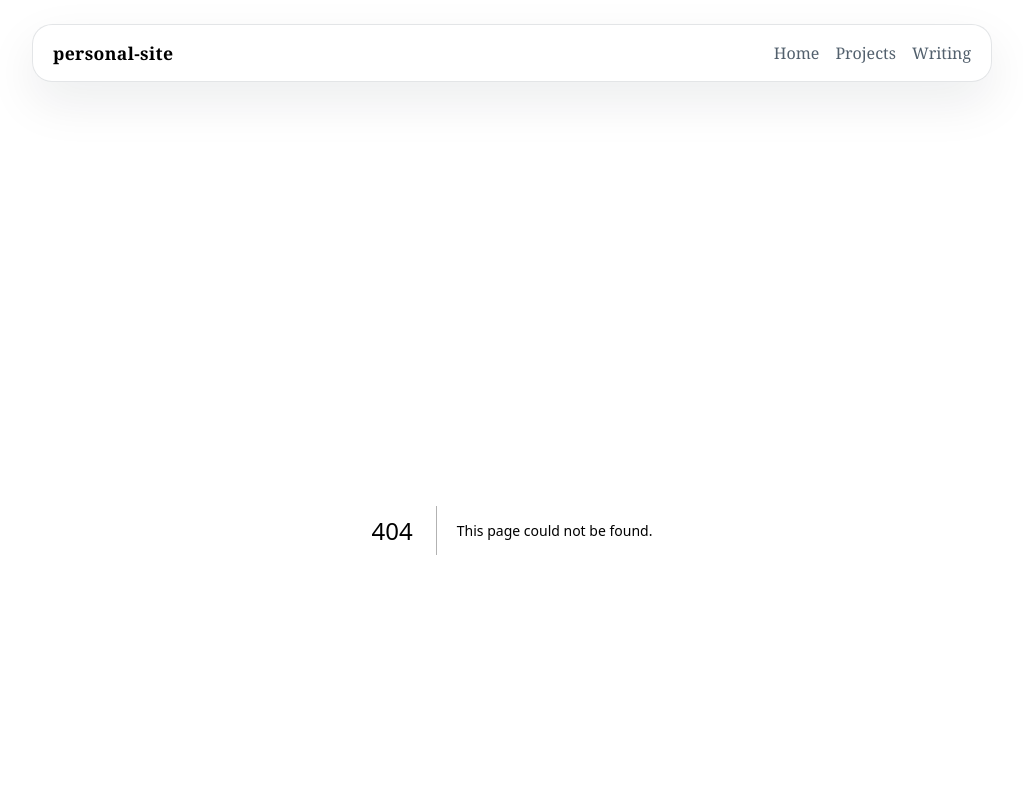
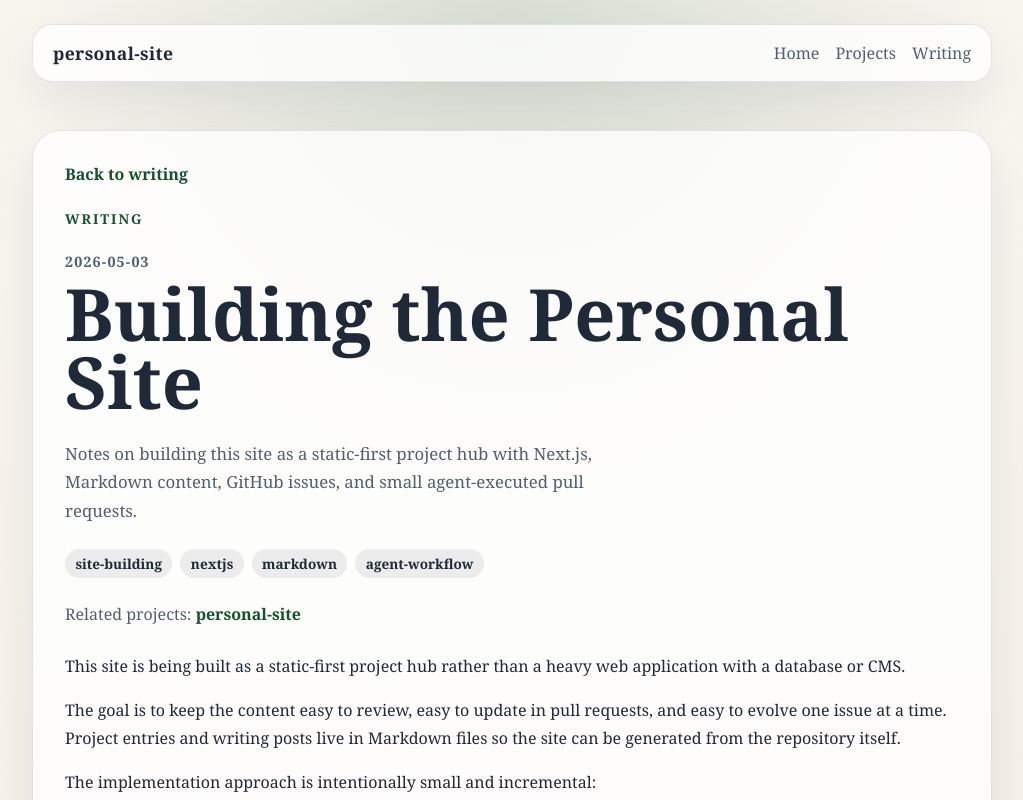
Before and after one commit to jjmgoss/personal-site, a Next.js app: page /writing/building-the-personal-site in a window 1280 px wide. Before the commit this address had no page. Shown: the top 800 px of the page, without its empty margins (128-1151 px from the left). Built offline with nearby package versions, Linux system fonts and the light colour scheme.

Commit message:
[agent-task] Build writing/log section

```diff
--- a/app/globals.css
+++ b/app/globals.css
@@ -222,6 +222,74 @@ h1 {
   text-decoration: underline;
 }
 
+.post-list {
+  display: grid;
+  gap: 1rem;
+  margin: 0;
+  padding: 0;
+  list-style: none;
+}
+
+.post-card {
+  display: grid;
+  gap: 1rem;
+  padding: 1rem 1.25rem;
+  border: 1px solid var(--border);
+  border-radius: 18px;
+  background: rgba(255, 255, 255, 0.72);
+}
+
+.post-card h2,
+.post-card p {
+  margin: 0;
+}
+
+.post-card h2 {
+  font-size: 1.5rem;
+}
+
+.post-date {
+  margin: 0;
+  color: var(--muted);
+  font-size: 0.9rem;
+  font-weight: 700;
+  letter-spacing: 0.08em;
+  text-transform: uppercase;
+}
+
+.tag-list {
+  display: flex;
+  flex-wrap: wrap;
+  gap: 0.5rem;
+  margin: 0;
+  padding: 0;
+  list-style: none;
+}
+
+.tag-pill {
+  padding: 0.3rem 0.65rem;
+  border-radius: 999px;
+  background: rgba(31, 41, 55, 0.08);
+  color: var(--foreground);
+  font-size: 0.85rem;
+  font-weight: 700;
+}
+
+.post-meta {
+  margin: 0;
+  color: var(--muted);
+  line-height: 1.6;
+}
+
+.post-meta a {
+  color: var(--accent);
+  font-weight: 700;
+}
+
+.writing-detail {
+  gap: 1.5rem;
+}
+
 @media (max-width: 640px) {
   .site-header {
     align-items: flex-start;
--- /dev/null
+++ b/app/writing/[slug]/page.tsx
@@ -0,0 +1,59 @@
+import Link from 'next/link';
+import { notFound } from 'next/navigation';
+import ReactMarkdown from 'react-markdown';
+import { getWritingEntry, getWritingSlugs } from '@/lib/content/writing';
+
+type WritingDetailPageProps = {
+  params: Promise<{
+    slug: string;
+  }>;
+};
+
+export async function generateStaticParams() {
+  const slugs = await getWritingSlugs();
+  return slugs.map((slug) => ({ slug }));
+}
+
+export default async function WritingDetailPage({ params }: WritingDetailPageProps) {
+  const { slug } = await params;
+  const entry = await getWritingEntry(slug);
+
+  if (!entry) {
+    notFound();
+  }
+
+  return (
+    <article className="stack writing-detail">
+      <Link className="back-link" href="/writing">
+        Back to writing
+      </Link>
+      <p className="eyebrow">Writing</p>
+      <div className="stack-tight">
+        <p className="post-date">{entry.date}</p>
+        <h1>{entry.title}</h1>
+      </div>
+      <p className="lede">{entry.summary}</p>
+      <ul className="tag-list">
+        {entry.tags.map((tag) => (
+          <li className="tag-pill" key={tag}>
+            {tag}
+          </li>
+        ))}
+      </ul>
+      {entry.related_projects.length > 0 ? (
+        <p className="post-meta">
+          Related projects:{' '}
+          {entry.related_projects.map((projectSlug, index) => (
+            <span key={projectSlug}>
+              {index > 0 ? ', ' : ''}
+              <Link href={`/projects/${projectSlug}`}>{projectSlug}</Link>
+            </span>
+          ))}
+        </p>
+      ) : null}
+      <div className="markdown-body">
+        <ReactMarkdown>{entry.content}</ReactMarkdown>
+      </div>
+    </article>
+  );
+}
--- /dev/null
+++ b/content/writing/building-the-personal-site.md
@@ -0,0 +1,30 @@
+---
+title: Building the Personal Site
+slug: building-the-personal-site
+date: 2026-05-03
+summary: Notes on building this site as a static-first project hub with Next.js, Markdown content, GitHub issues, and small agent-executed pull requests.
+tags:
+  - site-building
+  - nextjs
+  - markdown
+  - agent-workflow
+related_projects:
+  - personal-site
+---
+
+This site is being built as a static-first project hub rather than a heavy web
+application with a database or CMS.
+
+The goal is to keep the content easy to review, easy to update in pull requests,
+and easy to evolve one issue at a time. Project entries and writing posts live
+in Markdown files so the site can be generated from the repository itself.
+
+The implementation approach is intentionally small and incremental:
+
+- use Next.js App Router with TypeScript
+- store content in Markdown with frontmatter
+- plan work in GitHub issues
+- ship changes as focused, agent-executed pull requests
+
+That approach keeps the site public-safe and maintainable while it grows into a
+better catalog of projects, notes, and deployment writeups.
--- /dev/null
+++ b/lib/content/writing.ts
@@ -0,0 +1,129 @@
+import { readFile, readdir } from 'node:fs/promises';
+import path from 'node:path';
+import matter from 'gray-matter';
+import { getProjectSlugs } from '@/lib/content/projects';
+
+export type WritingMetadata = {
+  title: string;
+  slug: string;
+  date: string;
+  summary: string;
+  tags: string[];
+  related_projects: string[];
+};
+
+export type WritingEntry = WritingMetadata & {
+  content: string;
+};
+
+const writingDirectory = path.join(process.cwd(), 'content', 'writing');
+
+function isNonEmptyString(value: unknown): value is string {
+  return typeof value === 'string' && value.trim().length > 0;
+}
+
+function requireStringField(data: Record<string, unknown>, field: string, filePath: string): string {
+  const value = data[field];
+
+  if (!isNonEmptyString(value)) {
+    throw new Error(`Invalid writing frontmatter in ${filePath}: "${field}" is required.`);
+  }
+
+  return value.trim();
+}
+
+function requireStringArrayField(
+  data: Record<string, unknown>,
+  field: string,
+  filePath: string,
+  options: { allowEmpty?: boolean } = {}
+): string[] {
+  const value = data[field];
+
+  if (!Array.isArray(value) || value.some((item) => !isNonEmptyString(item))) {
+    throw new Error(`Invalid writing frontmatter in ${filePath}: "${field}" must be a list of strings.`);
+  }
+
+  if (!options.allowEmpty && value.length === 0) {
+    throw new Error(`Invalid writing frontmatter in ${filePath}: "${field}" must not be empty.`);
+  }
+
+  return value.map((item) => item.trim());
+}
+
+function requireDateField(data: Record<string, unknown>, field: string, filePath: string): string {
+  const rawValue = data[field];
+  const value = rawValue instanceof Date ? rawValue.toISOString().slice(0, 10) : requireStringField(data, field, filePath);
+
+  if (Number.isNaN(Date.parse(value))) {
+    throw new Error(`Invalid writing frontmatter in ${filePath}: "${field}" must be a valid date string.`);
+  }
+
+  return value;
+}
+
+async function parseWritingMetadata(filePath: string, data: Record<string, unknown>): Promise<WritingMetadata> {
+  const title = requireStringField(data, 'title', filePath);
+  const slug = requireStringField(data, 'slug', filePath);
+  const date = requireDateField(data, 'date', filePath);
+  const summary = requireStringField(data, 'summary', filePath);
+  const tags = requireStringArrayField(data, 'tags', filePath);
+  const relatedProjects = requireStringArrayField(data, 'related_projects', filePath, { allowEmpty: true });
+  const validProjectSlugs = new Set(await getProjectSlugs());
+
+  for (const relatedProject of relatedProjects) {
+    if (!validProjectSlugs.has(relatedProject)) {
+      throw new Error(
+        `Invalid writing frontmatter in ${filePath}: related project "${relatedProject}" does not exist in content/projects.`
+      );
+    }
+  }
+
+  return {
+    title,
+    slug,
+    date,
+    summary,
+    tags,
+    related_projects: relatedProjects,
+  };
+}
+
+export async function getWritingEntries(): Promise<WritingEntry[]> {
+  const fileNames = await readdir(writingDirectory);
+  const writingFiles = fileNames.filter((fileName) => fileName.endsWith('.md') || fileName.endsWith('.mdx'));
+
+  const entries = await Promise.all(
+    writingFiles.map(async (fileName) => {
+      const filePath = path.join(writingDirectory, fileName);
+      const rawFile = await readFile(filePath, 'utf8');
+      const { data, content } = matter(rawFile);
+      const metadata = await parseWritingMetadata(fileName, data);
+
+      return {
+        ...metadata,
+        content: content.trim(),
+      };
+    })
+  );
+
+  const slugs = new Set<string>();
+  for (const entry of entries) {
+    if (slugs.has(entry.slug)) {
+      throw new Error(`Duplicate writing slug detected: "${entry.slug}".`);
+    }
+    slugs.add(entry.slug);
+  }
+
+  return entries.sort((left, right) => right.date.localeCompare(left.date));
+}
+
+export async function getWritingEntry(slug: string): Promise<WritingEntry | undefined> {
+  const entries = await getWritingEntries();
+  return entries.find((entry) => entry.slug === slug);
+}
+
+export async function getWritingSlugs(): Promise<string[]> {
+  const entries = await getWritingEntries();
+  return entries.map((entry) => entry.slug);
+}
```
Also changed, not shown: app/writing/page.tsx (+40 -4 lines), 1 other file (tests, documents, lock files or other folders).
